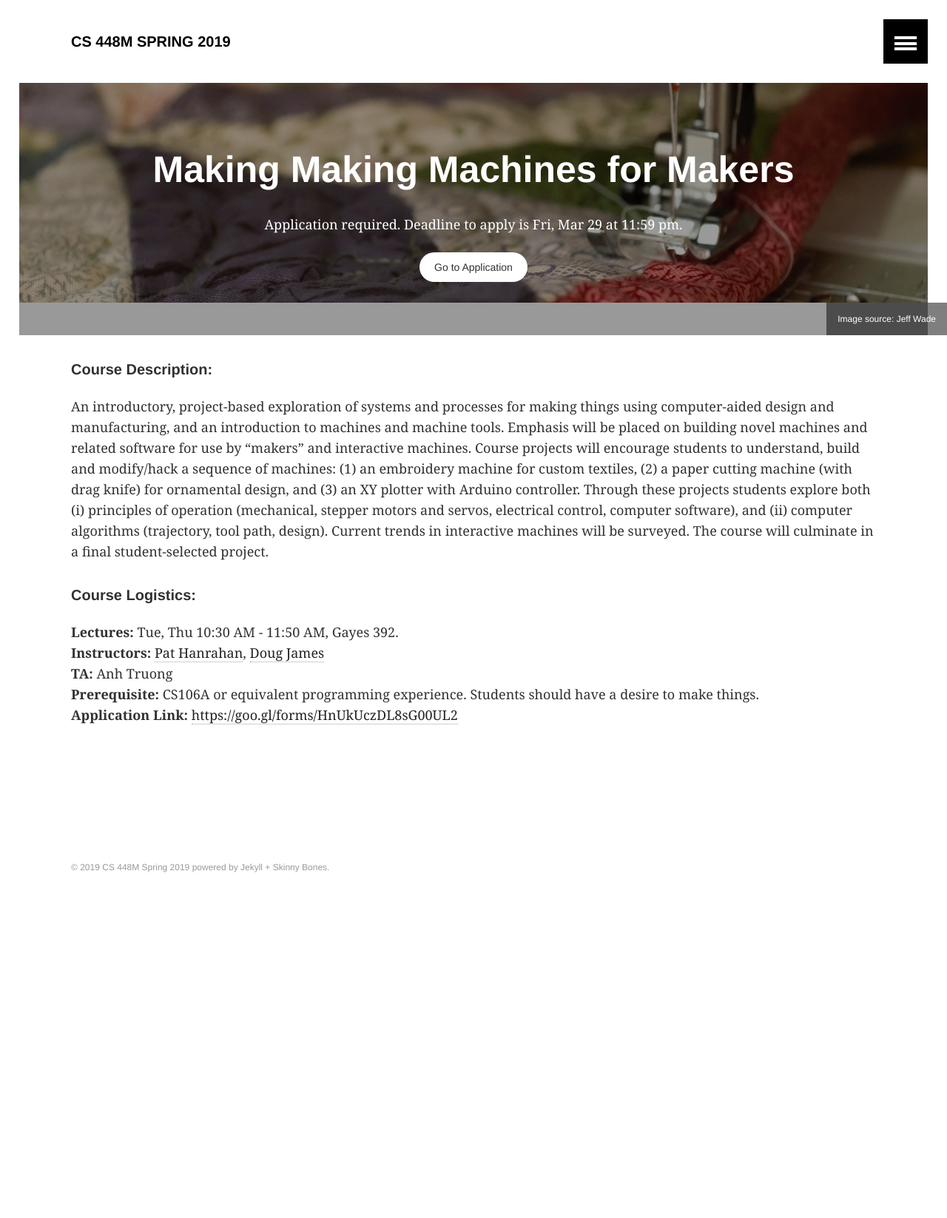
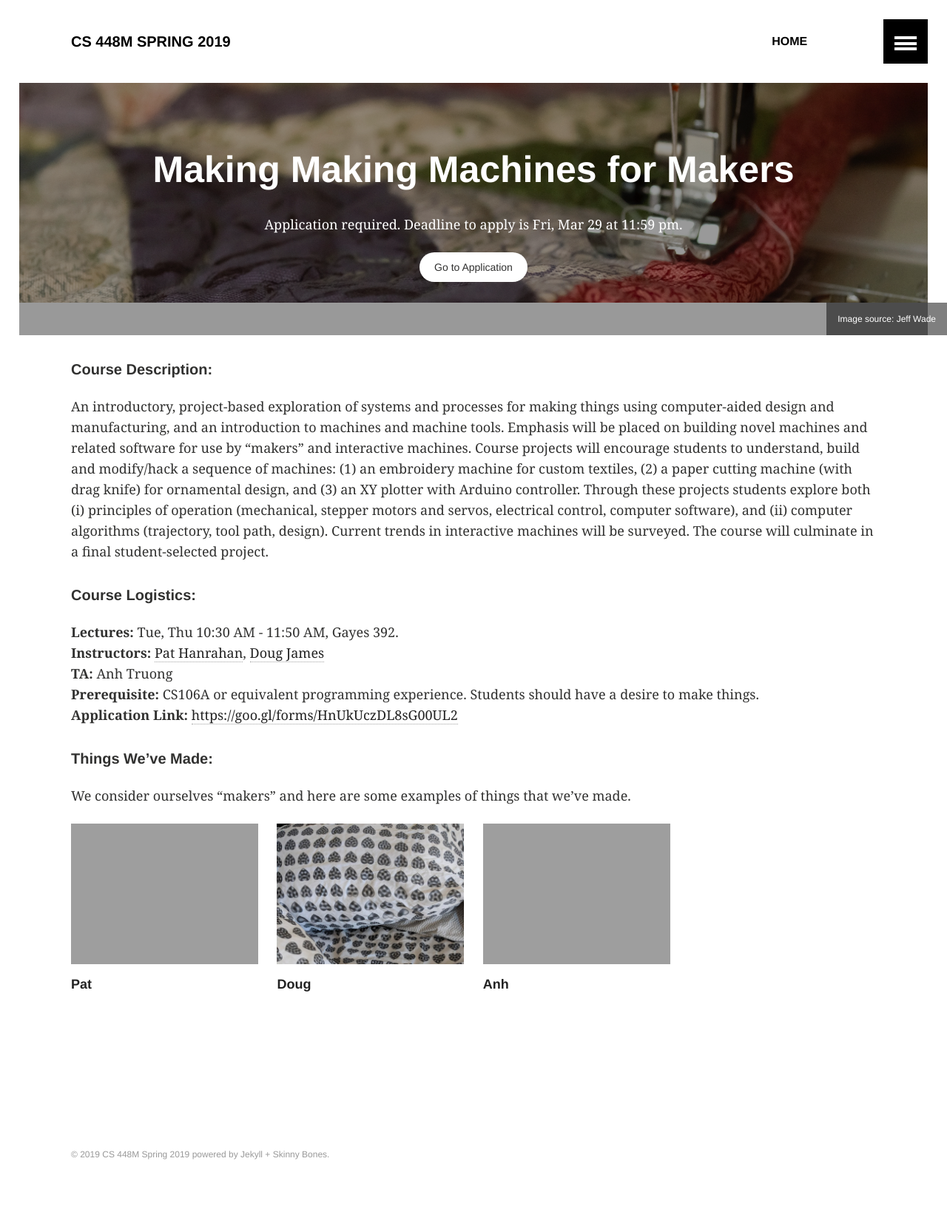
Before and after one commit to cs448m/cs448m.github.io, a Jekyll site: the page built from index.md, in a window 1280 px wide. Shown: the whole page at 74% size. Built offline with Jekyll 4.4.1, drawn with Linux system fonts in a browser that asks for light colours; before the commit the page ends 1258 px from its top, so only the background shows below that.

Commit message:
adding examples of things we made

```diff
--- a/_config.yml
+++ b/_config.yml
@@ -23,7 +23,6 @@ gems:
   - jekyll-gist
   - jekyll-feed
 
-
 # Site owner
 owner:
   name:
@@ -37,8 +36,10 @@ owner:
   disqus-shortname:
 
 
+
 include:
   - .htaccess
+  - ["_posts"]
 exclude:
   - "*.less"
   - "*.sublime-project"
--- a/_data/navigation.yml
+++ b/_data/navigation.yml
@@ -1,6 +1,6 @@
 # Site navigation links
 
-- title:
-  url:
+- title: "Home"
+  url: "/index.html"
   excerpt:
   image:
--- a/_includes/post-grid.html
+++ b/_includes/post-grid.html
@@ -1,7 +1,6 @@
 <article class="tile" itemscope itemtype="http://schema.org/Article">
   <a href="{{ site.url }}{{ post.url }}" title="{{ post.title }}" class="post-teaser">{% if post.image.teaser %}<img src="{{ site.url }}/images/{{ post.image.teaser }}" alt="teaser" itemprop="image">
     {% else %}<img src="{{ site.url }}/images/{{ site.teaser }}" alt="teaser" itemprop="image">{% endif %}</a>
-  {% if post.date %}<p class="entry-date date published"><time datetime="{{ post.date | date: "%Y-%m-%d" }}" itemprop="datePublished">{{ post.date | date: "%B %d, %Y" }}</time></p>{% endif %}
   <h2 class="post-title" itemprop="name"><a href="{{ site.url }}{{ post.url }}">{{ post.title }}</a></h2>
   <p class="post-excerpt" itemprop="description">{{ post.excerpt | strip_html | truncate: 160 }}</p>
 </article><!-- /.tile -->
--- a/_sass/_tiles.scss
+++ b/_sass/_tiles.scss
@@ -30,6 +30,7 @@
       position: absolute;
       width: 100%;
       height: 100%;
+      overflow: hidden;
       top: 0;
       left: 0;
       background: rgba($base-color,0);
--- a/index.md
+++ b/index.md
@@ -22,3 +22,10 @@ An introductory, project-based exploration of systems and processes for making t
 **TA:** Anh Truong
 **Prerequisite:** CS106A or equivalent programming experience. Students should have a desire to make things.
 **Application Link:** [https://goo.gl/forms/HnUkUczDL8sG00UL2](https://goo.gl/forms/HnUkUczDL8sG00UL2)
+
+
+##### Things We've Made:
+We consider ourselves "makers" and here are some examples of things that we've made.
+<div class="tiles">
+{% for post in site.posts %} {% include post-grid.html %} {% endfor %}
+</div>
```
Also changed, not shown: other parts of index.md (+1 -1 lines), _posts/2019-02-20-anh.md (added, +8 -0 lines), _posts/2019-02-20-doug.md (added, +8 -0 lines), _posts/2019-02-20-pat.md (added, +8 -0 lines), images/doug-tease.jpg (added), images/doug.jpg (added), 2 other files.
